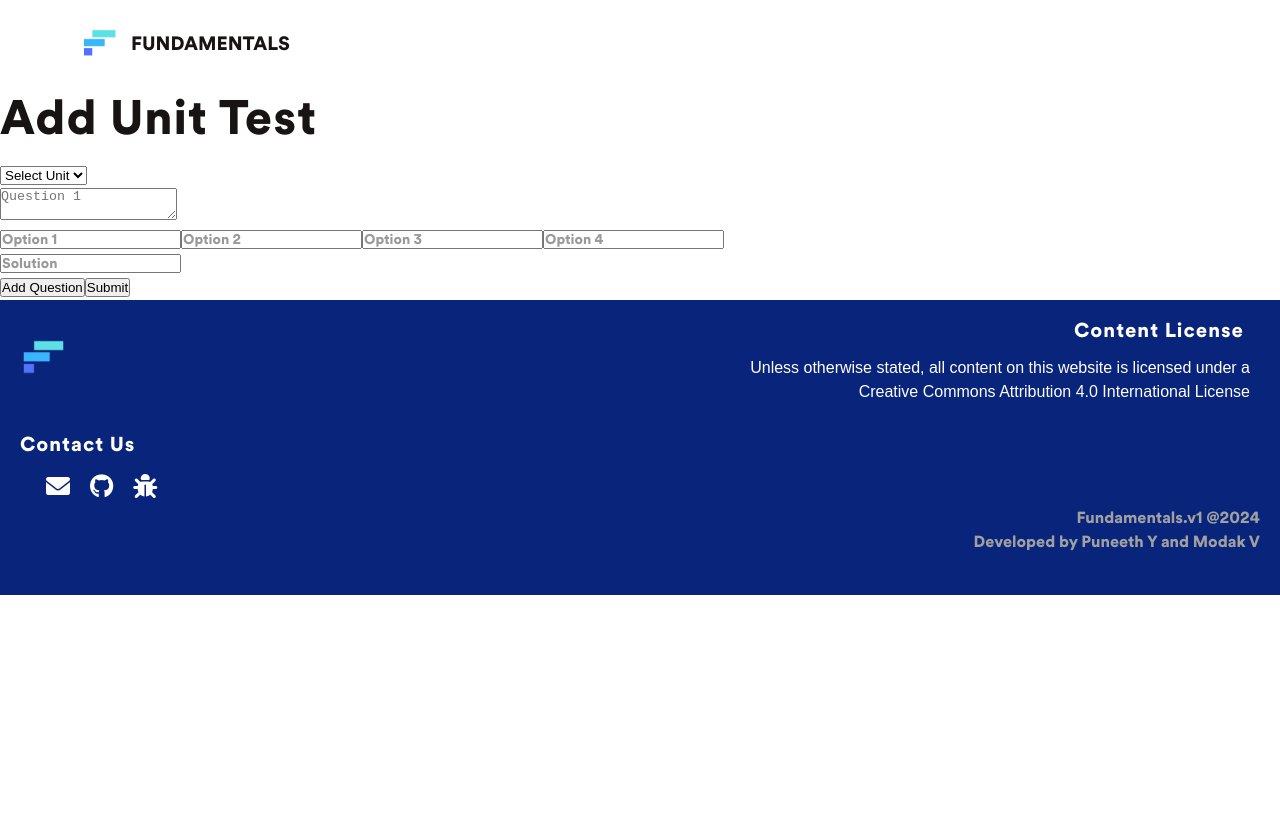
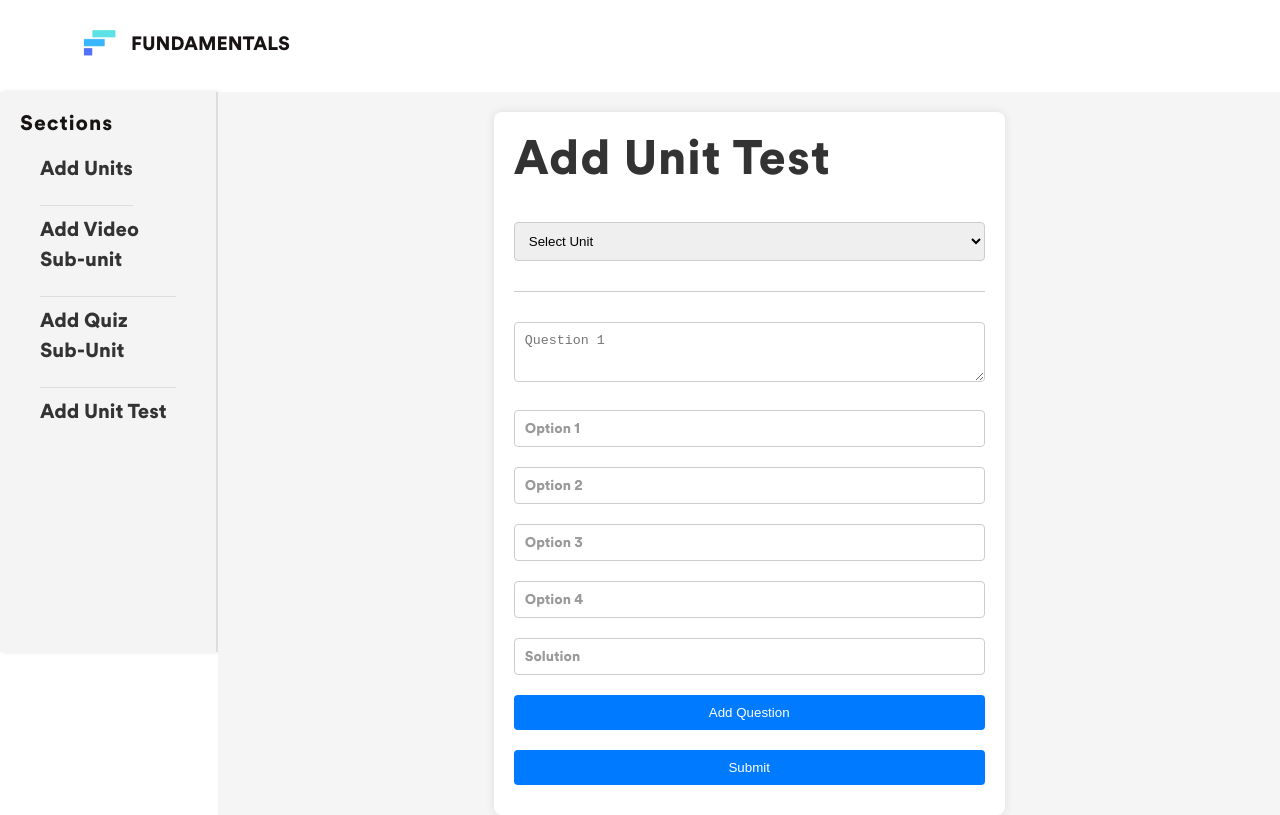
Before and after one commit to puneeth072003/Fundamentals, a React (Vite) app in the folder Frontend/Fundamentals/: page /add-unit-test in a window 1280 px wide. Shown: the top 815 px of the page. Built offline with nearby package versions, Linux system fonts and the light colour scheme.

Commit message:
Made changes in the adding section

```diff
--- a/Frontend/Fundamentals/src/AddSection/AddQuizComp.jsx
+++ b/Frontend/Fundamentals/src/AddSection/AddQuizComp.jsx
@@ -1,6 +1,6 @@
 import React, { useState, useEffect } from 'react';
 import './AddSection.css';
-// import AddSection from '../AddSection';
+import AddSection from './AddSection';
 
 const AddQuizComp = () => {
   const [unit, setUnit] = useState('');
--- a/Frontend/Fundamentals/src/AddSection/AddSection.css
+++ b/Frontend/Fundamentals/src/AddSection/AddSection.css
@@ -263,3 +263,73 @@
     flex-direction: column;
     width: 100%;
   }
+
+  .main-container {
+    display: flex;
+    justify-content: center;
+    align-items: center;
+    height: 100%;
+    width: 100%;
+    background-color: #f5f5f5;
+    padding: 20px;
+    box-sizing: border-box;
+  }
+
+  .unit-test-container {
+    background-color: #fff;
+    padding: 20px;
+    border-radius: 8px;
+    box-shadow: 0 0 10px rgba(0, 0, 0, 0.1);
+    width: 50%;
+  }
+
+  .unit-test-title {
+    color: #333;
+    margin-bottom: 20px;
+  }
+
+  .unit-test-form {
+    display: flex;
+    flex-direction: column;
+  }
+
+  .unit-test-select,
+  .unit-test-textarea,
+  .unit-test-input {
+    padding: 10px;
+    margin: 10px 0;
+    border: 1px solid #ccc;
+    border-radius: 4px;
+    width: 100%;
+  }
+
+  .unit-test-textarea {
+    min-height: 60px;
+  }
+
+  .unit-test-divider {
+    width: 100%;
+    height: 1px;
+    background-color: #ccc;
+    margin: 20px 0;
+  }
+
+  .unit-test-option-container {
+    display: flex;
+    flex-direction: column;
+  }
+
+  .unit-test-button {
+    padding: 10px 20px;
+    background-color: #007BFF;
+    color: #fff;
+    border: none;
+    border-radius: 4px;
+    cursor: pointer;
+    transition: background-color 0.3s ease;
+    margin: 10px 0;
+  }
+
+  .unit-test-button:hover {
+    background-color: #0056b3;
+  }
--- a/Frontend/Fundamentals/src/AddSection/AddUnitTest.jsx
+++ b/Frontend/Fundamentals/src/AddSection/AddUnitTest.jsx
@@ -77,6 +77,8 @@ const AddUnitTest = () => {
   };
 
   return (
+    <div className='modhak'>
+      <AddSection />
     <div className="main-container">
       <div className="unit-test-container">
         <h1 className="unit-test-title">Add Unit Test</h1>
@@ -137,6 +139,7 @@ const AddUnitTest = () => {
         </form>
       </div>
     </div>
+    </div>
   );
 };
 
```
Also changed, not shown: 1 other file (tests, documents, lock files or other folders).
